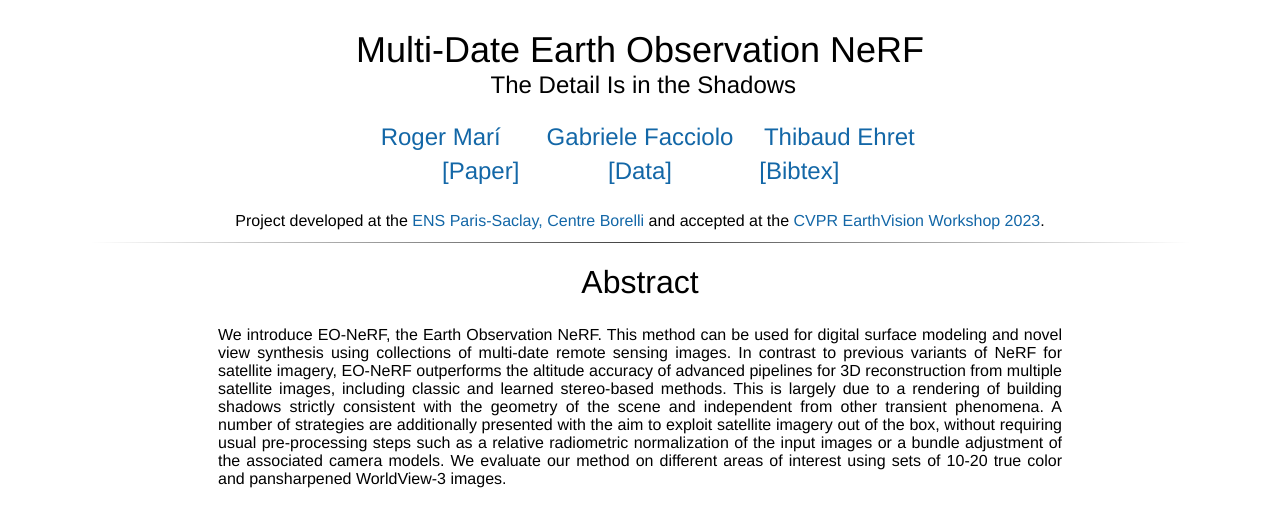
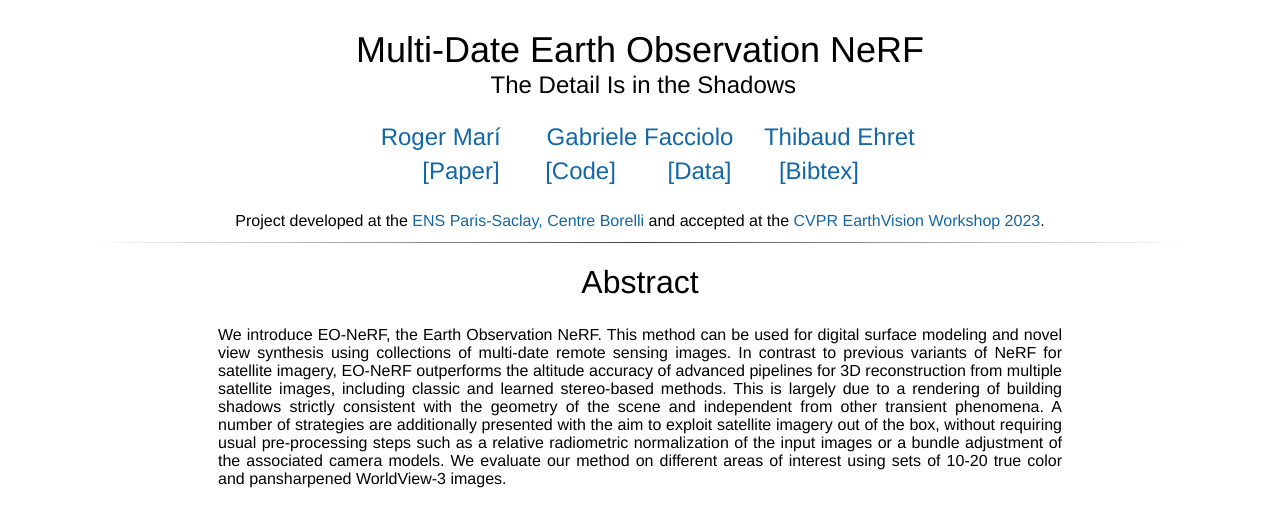
Before and after one commit to rogermm14/eonerf, a plain HTML site: page docs/index.html in a window 1280 px wide. Shown: the top 532 px of the page. Drawn offline with Linux system fonts and the light colour scheme; a script that the page names is missing.

Commit message:
Update index.html

```diff
--- a/docs/index.html
+++ b/docs/index.html
@@ -221,6 +221,11 @@
 					<td align=center width=120px>
 						<center>
 							<span style="font-size:24px"><a href='https://openaccess.thecvf.com/content/CVPR2023W/EarthVision/papers/Mari_Multi-Date_Earth_Observation_NeRF_The_Detail_Is_in_the_Shadows_CVPRW_2023_paper.pdf'>[Paper]</a></span>
+						</center>
+					</td>
+					<td align=center width=120px>
+						<center>
+							<span style="font-size:24px"><a href='https://github.com/rogermm14/eonerf_code'>[Code]</a></span>
 						</center>
 					</td>
                     <td align=center width=120px>
```
